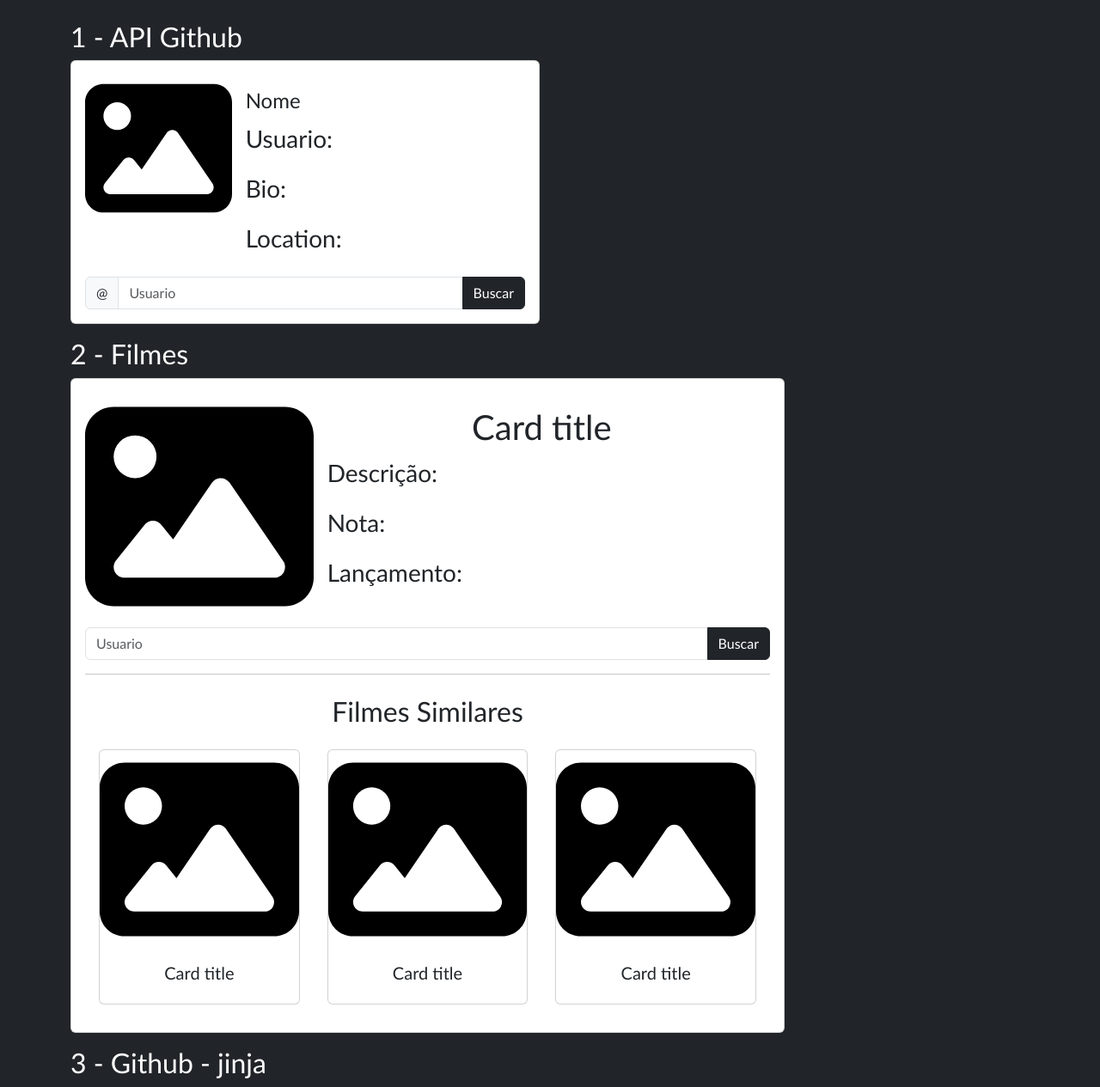
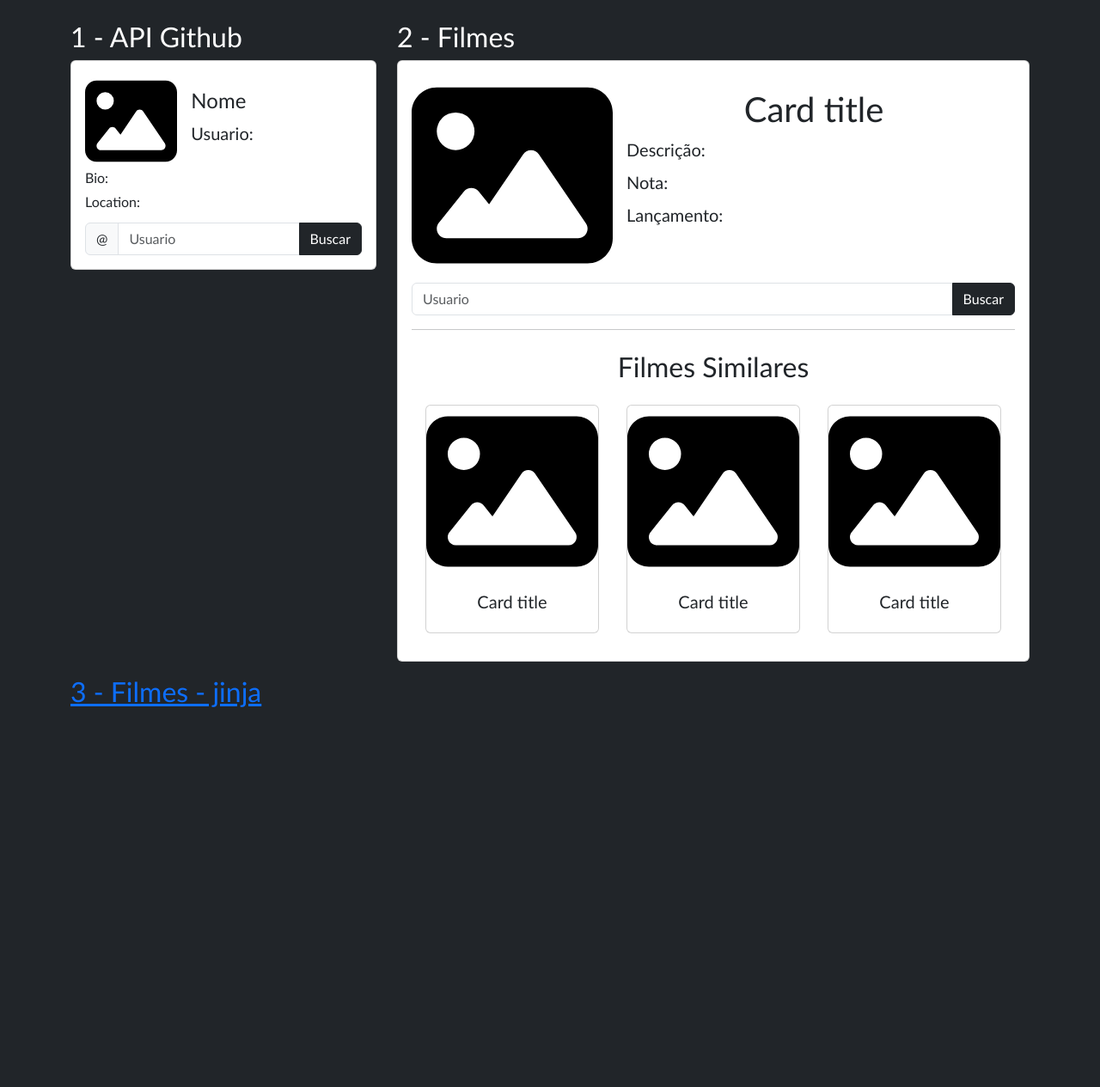
Before and after one commit to FranciscoLDB/TrabalhoFinal-BFF-PAFT, a Flask app: page / in a window 1280 px wide. Shown: the whole page at 86% size. After the commit the page ends 823 px from the top, so only its background shows below. Run offline with Flask 2, Linux system fonts and the light colour scheme.

Commit message:
add discover jinja

```diff
--- a/app.py
+++ b/app.py
@@ -26,6 +26,9 @@ def github():
 @app.route('/searchfilme')
 def searchfilme():
     filme = request.args.get('filme')
+    if filme is None:
+        return {'message': 'nenhum filme encontrado'}
+
     urlSearch = 'https://api.themoviedb.org/3/search/movie?api_key=a52d564a84702ae0175b97bb00f173af&query=' + filme
     respSearch = requests.get(urlSearch)
     jsonSearch = respSearch.json()
@@ -57,4 +60,20 @@ def searchfilme():
     }
     return resp
 
+@app.route('/jinja')
+def jinja():
+    respFilme = requests.get('https://api.themoviedb.org/3/discover/movie?api_key=a52d564a84702ae0175b97bb00f173af&language=en-US&sort_by=popularity.desc&include_adult=false&include_video=false&page=1&with_watch_monetization_types=flatrate')
+    jsonFilme = respFilme.json()
+
+    filmes = []
+    if jsonFilme.get('results') is None:
+        return render_template('gitJinja.html', erro = 'Falha ao buscar na api')
+    for i in range(18):
+        filmes.append({
+            'titulo': jsonFilme.get('results')[i].get('original_title'),
+            'foto': 'https://image.tmdb.org/t/p/w500' + jsonFilme.get('results')[i].get('poster_path'),
+        })
+
+    return render_template('gitJinja.html', filmes = filmes)
+
 app.run(debug=True)
--- a/static/style.css
+++ b/static/style.css
@@ -11,6 +11,7 @@ main{
 }
 
 #card_git > p{
-    font-size: 28px;
+    font-size: 20px;
+    margin-bottom: 8px;
     text-align: justify;
 }
--- a/templates/index.html
+++ b/templates/index.html
@@ -8,26 +8,27 @@
     <link rel="stylesheet" href="./static/style.css">
     <link href="https://cdn.jsdelivr.net/npm/bootstrap@5.3.0-alpha1/dist/css/bootstrap.min.css" rel="stylesheet" integrity="sha384-GLhlTQ8iRABdZLl6O3oVMWSktQOp6b7In1Zl3/Jr59b6EGGoI1aFkw7cmDA6j6gD" crossorigin="anonymous">
     <script src="https://cdn.jsdelivr.net/npm/bootstrap@5.3.0-alpha1/dist/js/bootstrap.bundle.min.js" integrity="sha384-w76AqPfDkMBDXo30jS1Sgez6pr3x5MlQ1ZAGC+nuZB+EYdgRZgiwxhTBTkF7CXvN" crossorigin="anonymous" defer></script>
-    <title>Trabalho Final BFF</title>
+    <title>{% block head %}Trabalho Final BFF{% endblock %}</title>
 </head>
 <body class="bg-dark text-white">
     <main class="container mt-4">
+        {% block body %}
         <section class="row">
-            <div class="col-6">
+            <div class="col-4">
                 <h2>1 - API Github</h2>
                 <div class="card text-dark mb-3 p-3">
                     <div class="row g-0">
                         <div class="col-md-4">
-                            <img src="./static/icon_img.svg" class="img-fluid rounded-start" id="foto_git">
+                            <img src="./static/icon_img.svg" class="img-fluid rounded" id="foto_git">
                         </div>
                         <div class="col-md-8">
                             <div class="card-body" id="card_git">
                                 <h4 class="card-title" id="nome_git">Nome</h4>
                                 <p class="card-text" id="usuario_git">Usuario: </p>
-                                <p class="card-text" id="bio_git">Bio: </p>
-                                <p class="card-text" id="location_git">Location: </p>
                             </div>
                         </div>
+                        <p class="card-text mb-1" id="bio_git">Bio: </p>
+                        <p class="card-text mb-1" id="location_git">Location: </p>
                         <div class="input-group mt-2">
                             <span class="input-group-text">@</span>
                             <input type="text" class="form-control" id="input_git" placeholder="Usuario">
@@ -36,7 +37,7 @@
                     </div>
                 </div>
             </div>
-            <div class="col-9">
+            <div class="col-8">
                 <h2>2 - Filmes</h2>
                 <div class="card text-dark mb-3 p-3">
                     <div class="row g-0">
@@ -80,12 +81,9 @@
                     </div>
                 </div>
             </div>
-            <div class="col-9">
-                <h2>3 - Github - jinja</h2>
-
-            </div>
+            <h2><a href="http://127.0.0.1:5000/jinja">3 - Filmes - jinja</a></h2>
         </section>
-
+        {% endblock %}
     </main>
 </body>
 </html>
```
Also changed, not shown: templates/base.html (deleted, +0 -14 lines), templates/gitJinja.html (added, +29 -0 lines).
